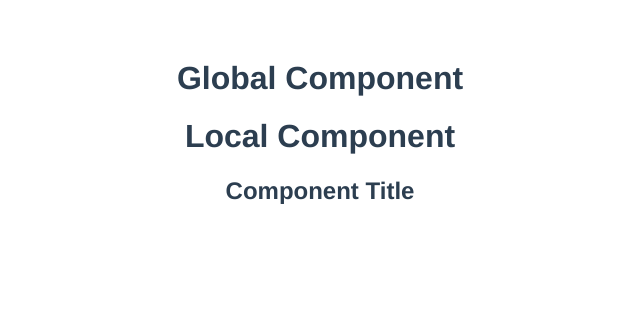
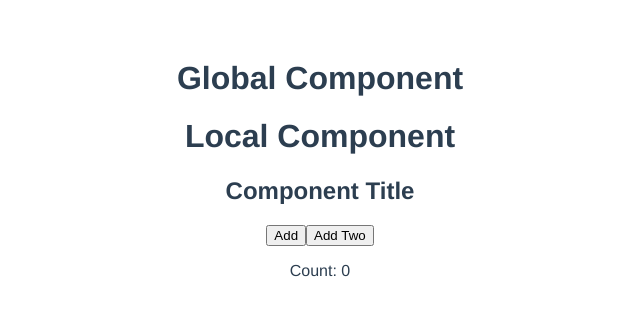
Before and after one commit to FabioMiguelJr/Vue.js.Component, a Vue app: page / in a window 1280 px wide. Shown: the top 316 px of the page, without its empty margins (320-960 px from the left). Built offline with nearby package versions, Linux system fonts and the light colour scheme.

Commit message:
Commit - Eventos compente filha para o pai

```diff
--- a/src/App.vue
+++ b/src/App.vue
@@ -1,6 +1,7 @@
 <template>
   <global-component></global-component>
-  <local-component :title="title"></local-component>
+  <local-component :title="title" @addclick="count += $event"></local-component>
+  <p>Count: {{ count }}</p>
 </template>
 
 <script>
@@ -11,6 +12,7 @@ export default {
     return {
       title: "Component Title",
       // Pode usar também: Number, Object, Boolean, Array, Function
+      count: 0,
     };
   },
   methods: {},
--- a/src/components/LocalComponent.vue
+++ b/src/components/LocalComponent.vue
@@ -1,6 +1,8 @@
 <template>
   <h1>Local Component</h1>
   <h2>{{ title }}</h2>
+  <button @click="$emit('addclick', 1)">Add</button>
+  <button @click="addTwo">Add Two</button>
 </template>
 
 <script>
@@ -9,6 +11,11 @@ export default {
   props: {
     title: String,
   },
+  methods: {
+    addTwo: function () {
+      this.$emit("addclick", 2);
+    },
+  },
 };
 </script>
 
```
